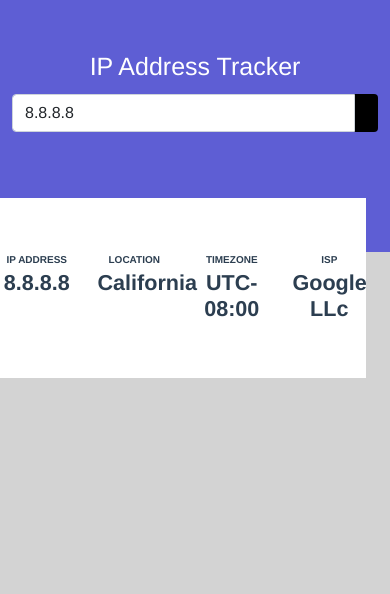
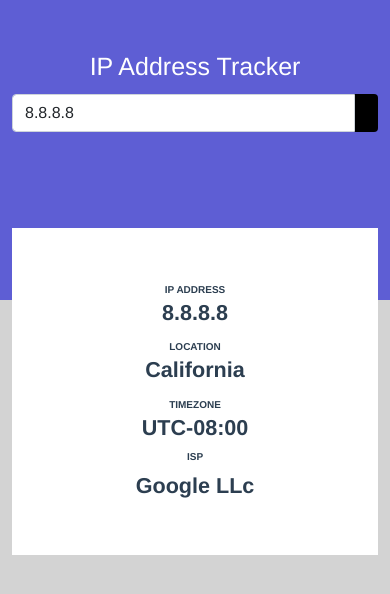
Before and after one commit to austinziza/ip-tracker, a Vue app: page / in a window 390 px wide. Shown: the top 594 px of the page. Built offline with nearby package versions, Linux system fonts and the light colour scheme; some icons are missing.

Commit message:
make UI responsive

```diff
--- a/src/App.vue
+++ b/src/App.vue
@@ -13,5 +13,6 @@
   text-align: center;
   background-color: #5e5ed4;
   color: #2c3e50;
+  height: 300px;
 }
 </style>
--- a/src/views/Home.vue
+++ b/src/views/Home.vue
@@ -1,6 +1,6 @@
 <template>
   <div class="container">
-  <div style="padding-bottom: 120px;" class="row pt-5">
+  <div  class="row pt-5 pb-5">
     <div class= "col-xl-6 offset-xl-3 col-lg-6 offset-lg-3 col-md-6 offset-md-3 col-sm-12 position-relative">
       <label for="validationTooltipUsername" class="form-label" style="font-size: 25px; color: white;">IP Address Tracker</label>
       <div class="input-group">
@@ -14,24 +14,24 @@
       <div class= "col-xl-6 offset-xl-3 col-lg-6 offset-lg-3 col-md-6 offset-md-3 col-sm-12 position-relative">
         <div style="background-color: white">
           <div class="row pt-5 pb-5">
-            <div class="col-3">
-              <span class="title">IP ADDRESS</span><br/>
+            <div class="col-lg-3 col-md-12 col-sm-12">
+              <span class="title text-start">IP ADDRESS</span><br/>
               <h4>{{ip}}</h4>
             </div>
 
-            <div class="col-3">
-              <span class="title">LOCATION</span><br/>
+            <div class="col-lg-3 col-md-12 col-sm-12">
+              <span class="title text-start">LOCATION</span><br/>
               <h4>California</h4>
             </div>
 
-            <div class="col-3">
-              <span class="title">TIMEZONE</span><br/>
+            <div class="col-lg-3 col-md-12 col-sm-12">
+              <span class="title text-start">TIMEZONE</span><br/>
               <h4>UTC-08:00</h4>
             </div>
 
-            <div class="col-3">
-              <span class="title">ISP</span><br/>
-              <h4>Google LLc</h4>
+            <div class="col-lg-3 col-md-12 col-sm-12">
+              <span class="title float-start col-12">ISP</span><br/>
+              <h4 class="col-12">Google LLc</h4>
             </div>
 
           </div>
@@ -72,12 +72,15 @@
   font-size: 10px;
   font-weight: bold;
 }
+/*
+
 .ipDetails{
   position: fixed;
   z-index: 300000;
   width: 100%;
-  left: 0% !important;
+  left: 0 !important;
   top: 150px;
-  margin-right: -100px!important;
+  margin-right: 0px!important;
 }
+*/
 </style>
```
